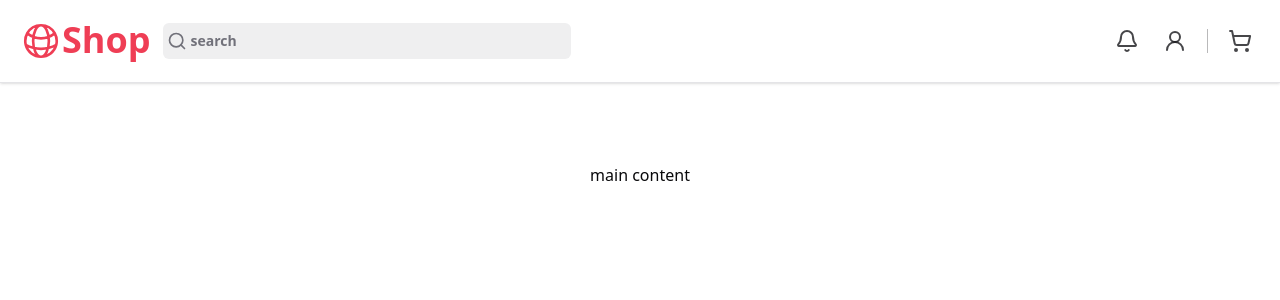
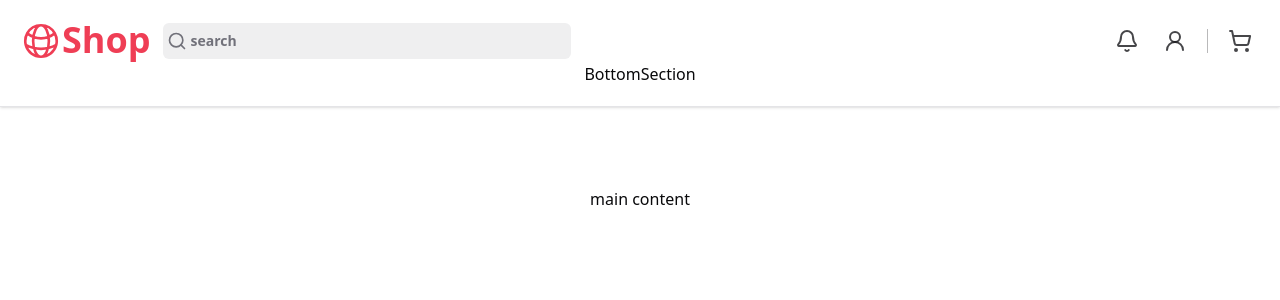
Before and after one commit to hossein-jorfi/Shop-Next.js, a Next.js app: page / in a window 1280 px wide. Shown: the top 300 px of the page. Built offline with nearby package versions, Linux system fonts and the light colour scheme.

Commit message:
BottomSection component

```diff
--- /dev/null
+++ b/src/components/sections/top-nav/bottom-section.tsx
@@ -0,0 +1,5 @@
+const BottomSection = () => {
+  return <div>BottomSection</div>;
+};
+
+export default BottomSection;
--- a/src/components/sections/top-nav/index.tsx
+++ b/src/components/sections/top-nav/index.tsx
@@ -1,9 +1,11 @@
+import BottomSection from "./bottom-section";
 import TopSection from "./top-section";
 
 const TopNav = () => {
   return (
     <div className="border-b shadow content-paddign-x content-paddign-y">
       <TopSection />
+      <BottomSection />
     </div>
   );
 };
```
